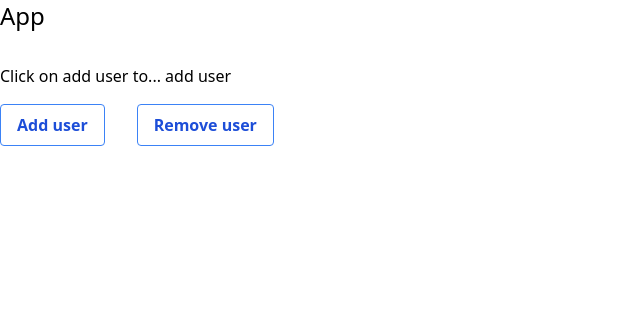
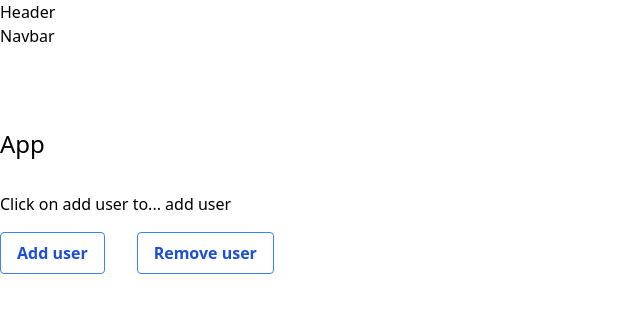
Before and after one commit to CookedIdeas/react_vite_starter, a React (Vite) app: page / in a window 1280 px wide. Shown: the top 312 px of the page, without its empty margins (0-640 px from the left). Built offline with nearby package versions, Linux system fonts and the light colour scheme.

Commit message:
Basic router in app + components and pages

```diff
--- a/src/App.jsx
+++ b/src/App.jsx
@@ -1,36 +1,41 @@
-import { useDispatch } from 'react-redux';
-import { clearUser, setUser, useUser } from './features/user/userSlice';
+import { RouterProvider, createBrowserRouter } from 'react-router-dom';
+import HomeLayout from './pages/HomeLayout';
+import Error from './pages/Error';
+import Landing from './pages/Landing';
+import ErrorElement from './components/1_global/ErrorElement';
+// === LOADERS === //
 
-function App() {
-  const dispatch = useDispatch();
-  const { user } = useUser();
-  console.log(user);
-  return (
-    <div>
-      <h1 className="text-2xl">App</h1>
-      <div className="mt-8 flex flex-col gap-4">
-        {user.name ? (
-          <span>Hello {user.name}</span>
-        ) : (
-          <span>Click on add user to... add user</span>
-        )}
-        <div className="flex gap-8 w-1/2">
-          <button
-            className="bg-transparent hover:bg-blue-500 text-blue-700 font-semibold hover:text-white py-2 px-4 border border-blue-500 hover:border-transparent rounded"
-            onClick={() => dispatch(setUser({ user: { name: 'Bob' } }))}
-          >
-            Add user
-          </button>
-          <button
-            className="bg-transparent hover:bg-blue-500 text-blue-700 font-semibold hover:text-white py-2 px-4 border border-blue-500 hover:border-transparent rounded"
-            onClick={() => dispatch(clearUser())}
-          >
-            Remove user
-          </button>
-        </div>
-      </div>
-    </div>
-  );
-}
+// === ACTIONS === //
 
+const router = createBrowserRouter([
+  {
+    path: '/',
+    element: <HomeLayout />,
+    errorElement: <Error />,
+    children: [
+      {
+        index: true,
+        element: <Landing />,
+        errorElement: <ErrorElement />,
+        // loader: LandingLoader,
+      },
+      // {
+      //   path: 'products',
+      //   element: <Products />,
+      //   errorElement: <ErrorElement />,
+      //   loader: ProductsLoader,
+      // },
+      // {
+      //   path: 'products/:id',
+      //   element: <SingleProduct />,
+      //   errorElement: <ErrorElement />,
+      //   loader: SingleProductLoader,
+      // },
+    ],
+  },
+]);
+
+const App = () => {
+  return <RouterProvider router={router} />;
+};
 export default App;
--- /dev/null
+++ b/src/components/1_global/ErrorElement.jsx
@@ -0,0 +1,8 @@
+import { useRouteError } from 'react-router-dom';
+
+const ErrorElement = () => {
+  const error = useRouteError();
+  console.warn(error);
+  return <h4 className="font-bold text-4xl">Ouch ! There was an error...</h4>;
+};
+export default ErrorElement;
--- /dev/null
+++ b/src/components/1_global/Loading.jsx
@@ -0,0 +1,4 @@
+const Loading = () => {
+  return <div>Loading</div>;
+};
+export default Loading;
--- /dev/null
+++ b/src/components/2_navigation/Header.jsx
@@ -0,0 +1,4 @@
+const Header = () => {
+  return <div>Header</div>;
+};
+export default Header;
--- /dev/null
+++ b/src/components/2_navigation/Navbar.jsx
@@ -0,0 +1,4 @@
+const Navbar = () => {
+  return <div>Navbar</div>;
+};
+export default Navbar;
--- /dev/null
+++ b/src/pages/Error.jsx
@@ -0,0 +1,33 @@
+import { useRouteError, Link } from 'react-router-dom';
+
+const Error = () => {
+  const error = useRouteError();
+  console.log(error);
+
+  if (error.status === 404) {
+    return (
+      <main className="grid min-h-screen place-items-center px-8">
+        <div className="text-center">
+          <p className="text-9xl font-semibold text-primary">404</p>
+          <h1 className="mt-4 text-3xl font-bold tracking-tight sm:text-5xl">
+            page not found
+          </h1>
+          <p className="mt-6 text-lg leading-7">
+            Sorry, we couldn't find the page you asked for...
+          </p>
+          <div className="mt-10">
+            <Link to="/" className="btn btn-secondary">
+              Go back home
+            </Link>
+          </div>
+        </div>
+      </main>
+    );
+  }
+  return (
+    <main className="grid min-h-screen place-items-center px-8">
+      <h4 className="text-center font-bold text-4xl">there was an error</h4>
+    </main>
+  );
+};
+export default Error;
--- /dev/null
+++ b/src/pages/HomeLayout.jsx
@@ -0,0 +1,26 @@
+import { Outlet, useNavigation } from 'react-router-dom';
+import Loading from '../components/1_global/Loading';
+import Header from '../components/2_navigation/Header';
+import Navbar from '../components/2_navigation/Navbar';
+
+const HomeLayout = () => {
+  const navigation = useNavigation();
+  const isNavigationLoading = navigation.state === 'loading';
+  console.log(navigation.state);
+  return (
+    <>
+      <nav>
+        <Header />
+        <Navbar />
+      </nav>
+      {isNavigationLoading ? (
+        <Loading />
+      ) : (
+        <section className="align-element py-20">
+          <Outlet />
+        </section>
+      )}
+    </>
+  );
+};
+export default HomeLayout;
--- /dev/null
+++ b/src/pages/Landing.jsx
@@ -0,0 +1,35 @@
+import { useDispatch } from 'react-redux';
+import { clearUser, setUser, useUser } from '../features/user/userSlice';
+
+const Landing = () => {
+  const dispatch = useDispatch();
+
+  const { user } = useUser();
+  return (
+    <div>
+      <h1 className="text-2xl">App</h1>
+      <div className="mt-8 flex flex-col gap-4">
+        {user.name ? (
+          <span>Hello {user.name}</span>
+        ) : (
+          <span>Click on add user to... add user</span>
+        )}
+        <div className="flex gap-8 w-1/2">
+          <button
+            className="bg-transparent hover:bg-blue-500 text-blue-700 font-semibold hover:text-white py-2 px-4 border border-blue-500 hover:border-transparent rounded"
+            onClick={() => dispatch(setUser({ user: { name: 'Bob' } }))}
+          >
+            Add user
+          </button>
+          <button
+            className="bg-transparent hover:bg-blue-500 text-blue-700 font-semibold hover:text-white py-2 px-4 border border-blue-500 hover:border-transparent rounded"
+            onClick={() => dispatch(clearUser())}
+          >
+            Remove user
+          </button>
+        </div>
+      </div>
+    </div>
+  );
+};
+export default Landing;
```
